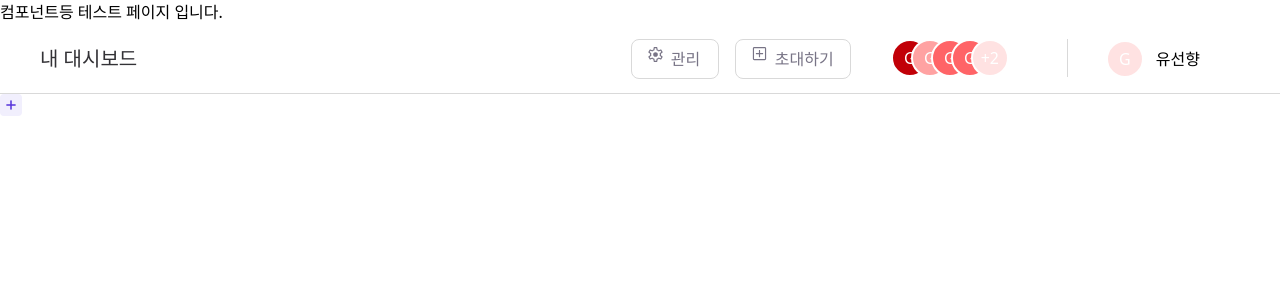
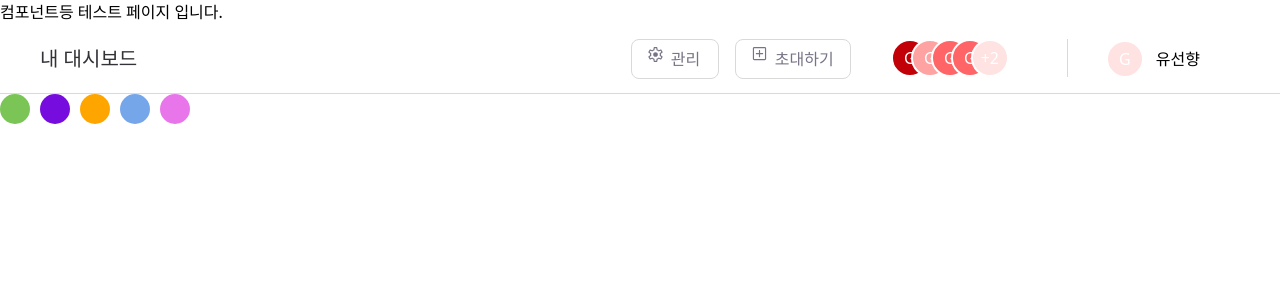
Before and after one commit to FE-3-2team/team2taskify, a Next.js app: page /test in a window 1280 px wide. Shown: the top 300 px of the page. Built offline with nearby package versions, Linux system fonts and the light colour scheme.

Commit message:
[Style] ColorChip color 적용

```diff
--- a/src/components/common/Chip/Color.chip.tsx
+++ b/src/components/common/Chip/Color.chip.tsx
@@ -11,17 +11,23 @@ interface Props {
 
 export default function ColorChip({ onClick }: Props) {
   const [selected, setSelected] = useState<string>("");
-  const colors = ["green", "purple", "orange", "blue", "pink"];
+  const colors = [
+    "bg-green-7AC555",
+    "bg-purple-760DDE",
+    "bg-orange-FFA500",
+    "bg-blue-76A6EA",
+    "bg-pink-E876EA",
+  ];
   const handleClick = (value: string) => {
     setSelected(value);
     onClick(value);
   };
   return (
     <div className="flex items-center gap-[10px] w-fit ">
-      {colors.map((value) => (
+      {colors.map((value, i) => (
         <button
           onClick={() => handleClick(value)}
-          className="flex justify-center h-[30px] w-[30px] rounded-full bg-[#7AC555]"
+          className={`flex justify-center h-[30px] w-[30px] rounded-full ${colors[i]}`}
           value="green"
         >
           {value === selected && (
--- a/src/pages/test.tsx
+++ b/src/pages/test.tsx
@@ -1,3 +1,4 @@
+import ColorChip from "@/components/common/Chip/Color.chip";
 import Plus from "@/components/common/Chip/Plus.chip";
 import Header from "@/components/common/Header";
 
@@ -58,7 +59,7 @@ export default function Test() {
     <div>
       <div>컴포넌트등 테스트 페이지 입니다.</div>
       <Header user={user} members={members} />
-      <Plus onClick={() => {}} />
+      <ColorChip onClick={() => {}} />
     </div>
   );
 }
```
